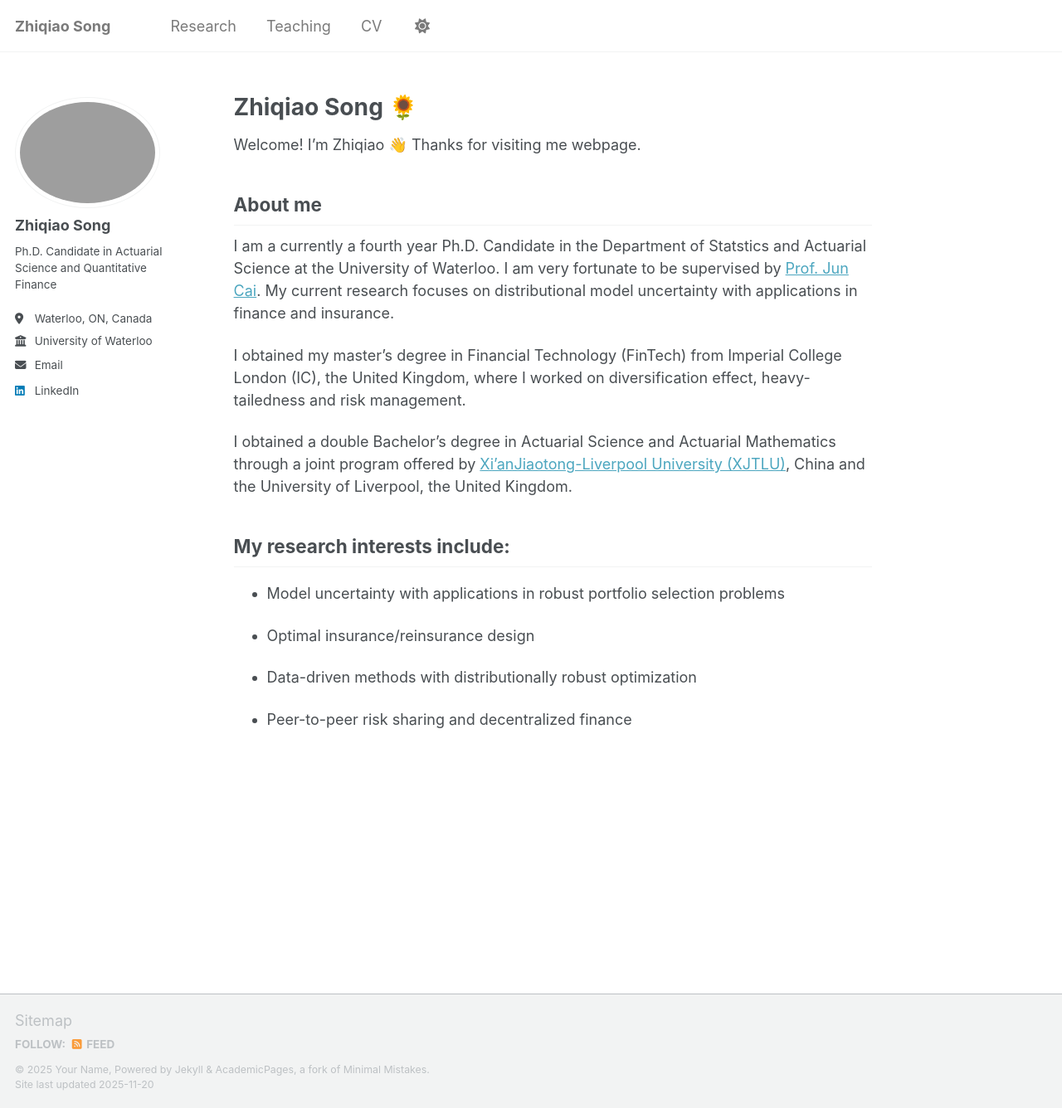
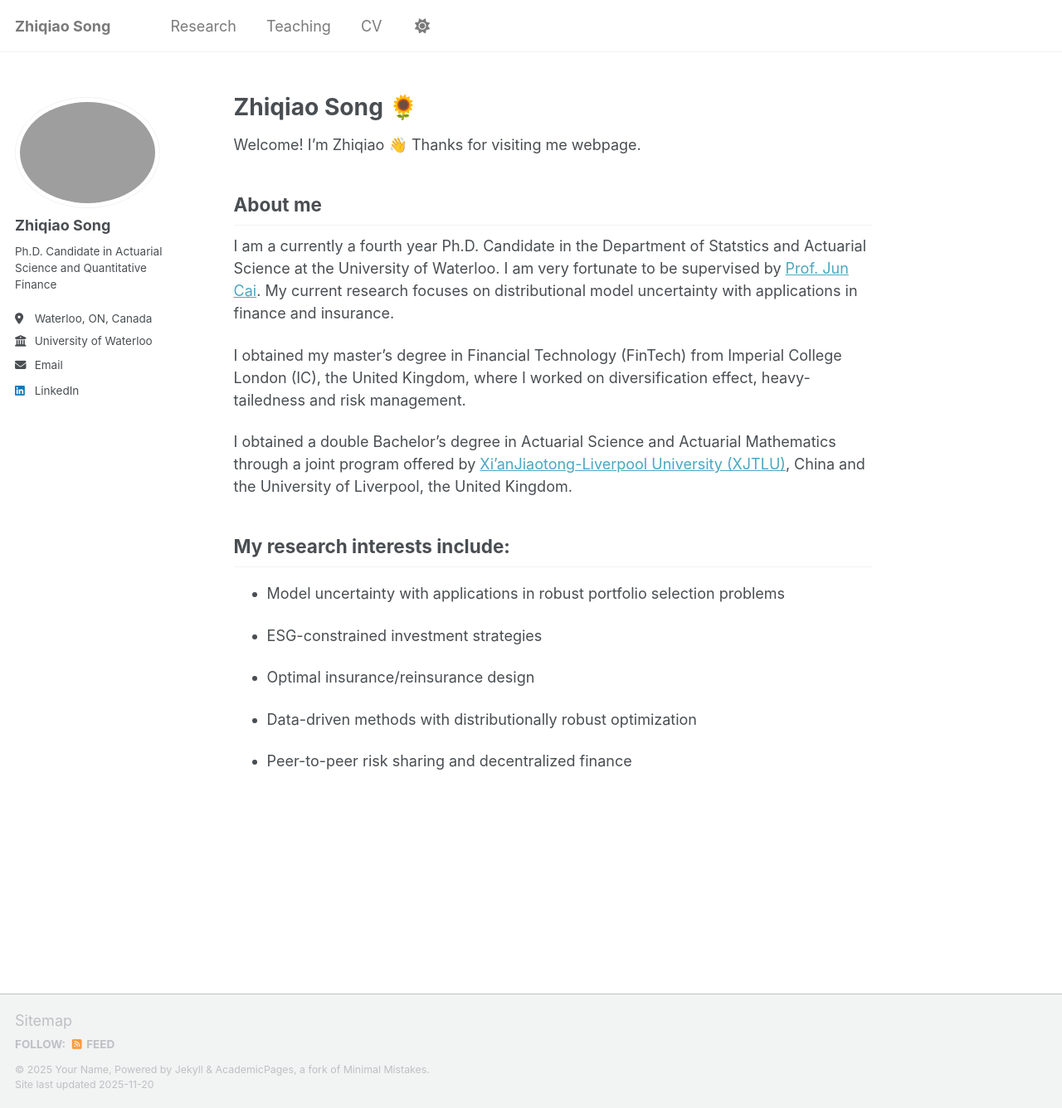
Before and after one commit to ZhiqiaoSong/zhiqiaosong.github.io, a Jekyll site: the page built from _pages/about.md, in a window 1280 px wide and 1336 px high. Shown: the whole window at 83% size. Built offline with Jekyll 4.4.1, drawn with Linux system fonts in a browser that asks for light colours; a script that is not in the unit is left out.

Commit message:
Update about.md

```diff
--- a/_pages/about.md
+++ b/_pages/about.md
@@ -26,6 +26,8 @@ I obtained a double Bachelor's degree in Actuarial Science and Actuarial Mathema
 
 * Model uncertainty with applications in robust portfolio selection problems
 
+* ESG-constrained investment strategies
+
 * Optimal insurance/reinsurance design
 
 * Data-driven methods with distributionally robust optimization
```
